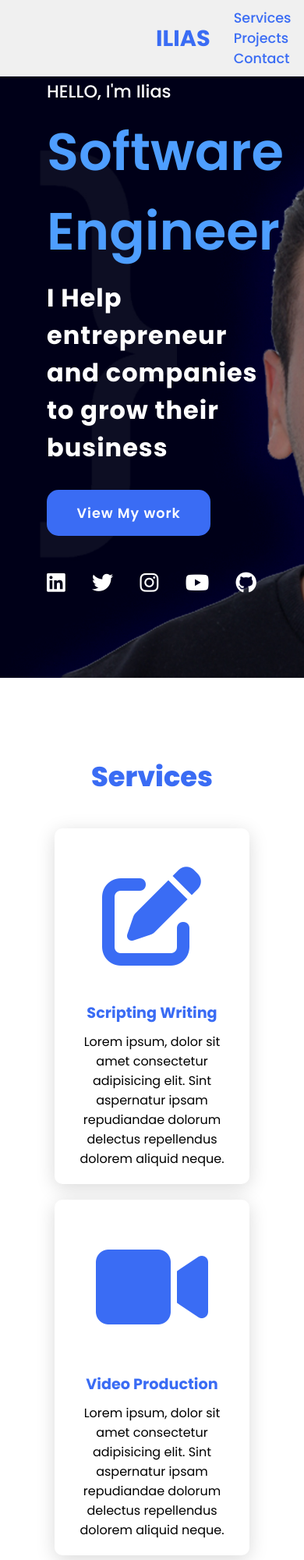
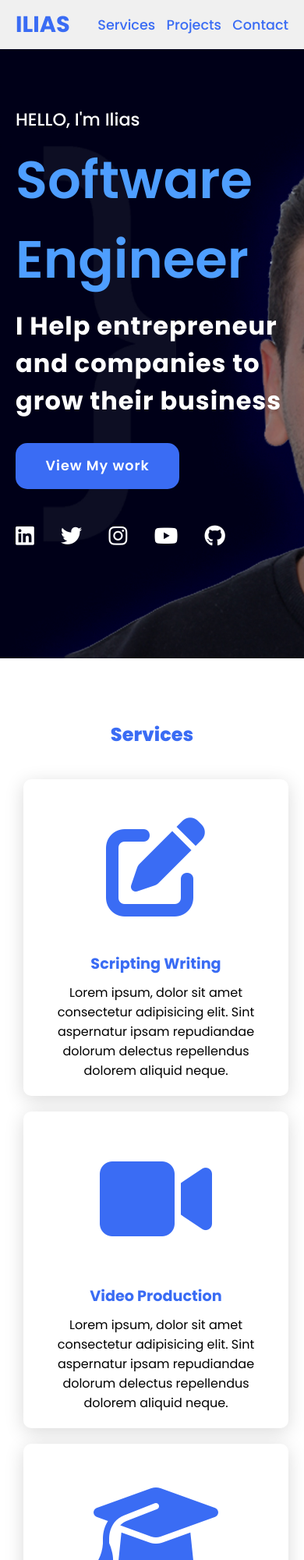
Before and after one commit to heyilias/portfolio-using-html-and-css, a plain HTML site: page index.htm in a window 390 px wide. Shown: the top 2000 px of the page at 78% size. Drawn offline with Linux system fonts and the light colour scheme.

Commit message:
fix responsive essue

```diff
--- a/style.css
+++ b/style.css
@@ -245,5 +245,32 @@ section{
 }
 
 @media (max-width:1023px){
+    header{
+        padding: 10px 20px;
+    }
 
+    .navigation a{
+        padding-left: 10px;
+    }
+
+    .title{
+        font-size: 1.5em;
+    }
+
+    section{
+        padding: 80px 20px;
+    }
+
+    .main-content h2{
+        font-size: 1em;
+    }
+
+    .main-content h3{
+        font-size: 1.6em;
+    }
+
+    .content{
+        flex-direction: column;
+        align-items: center;
+    }
 }
```
